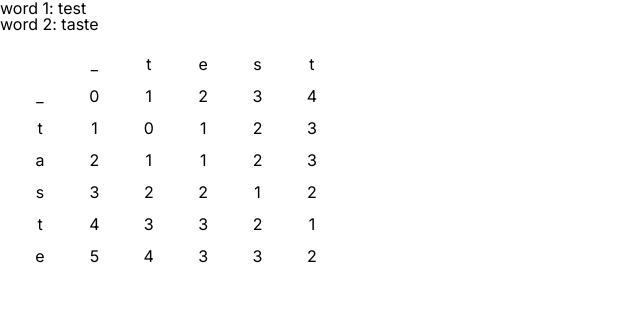
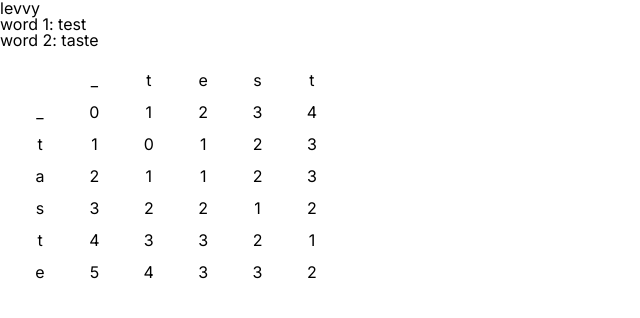
Before and after one commit to ruddelbenito/levvy, a Next.js app: page / in a window 1280 px wide. Shown: the top 318 px of the page, without its empty margins (0-640 px from the left). Built offline with nearby package versions, Linux system fonts and the light colour scheme.

Commit message:
added colours

```diff
--- a/app/page.js
+++ b/app/page.js
@@ -73,6 +73,7 @@ export default function Home() {
 
   return (
     <main className={styles.main}>
+      <h1>levvy</h1>
       <p>word 1: {word1}</p>
       <p>word 2: {word2}</p>
 
--- a/app/page.module.css
+++ b/app/page.module.css
@@ -1,3 +1,10 @@
+.main {
+    --yellow: #FDFDBD;
+    --green: #C8FFD4;
+    --blue: #B8E8FC;
+    --purple: #B1AFFF;
+}
+
 .graph {
     width: 20rem;
     padding: 1rem;
```
